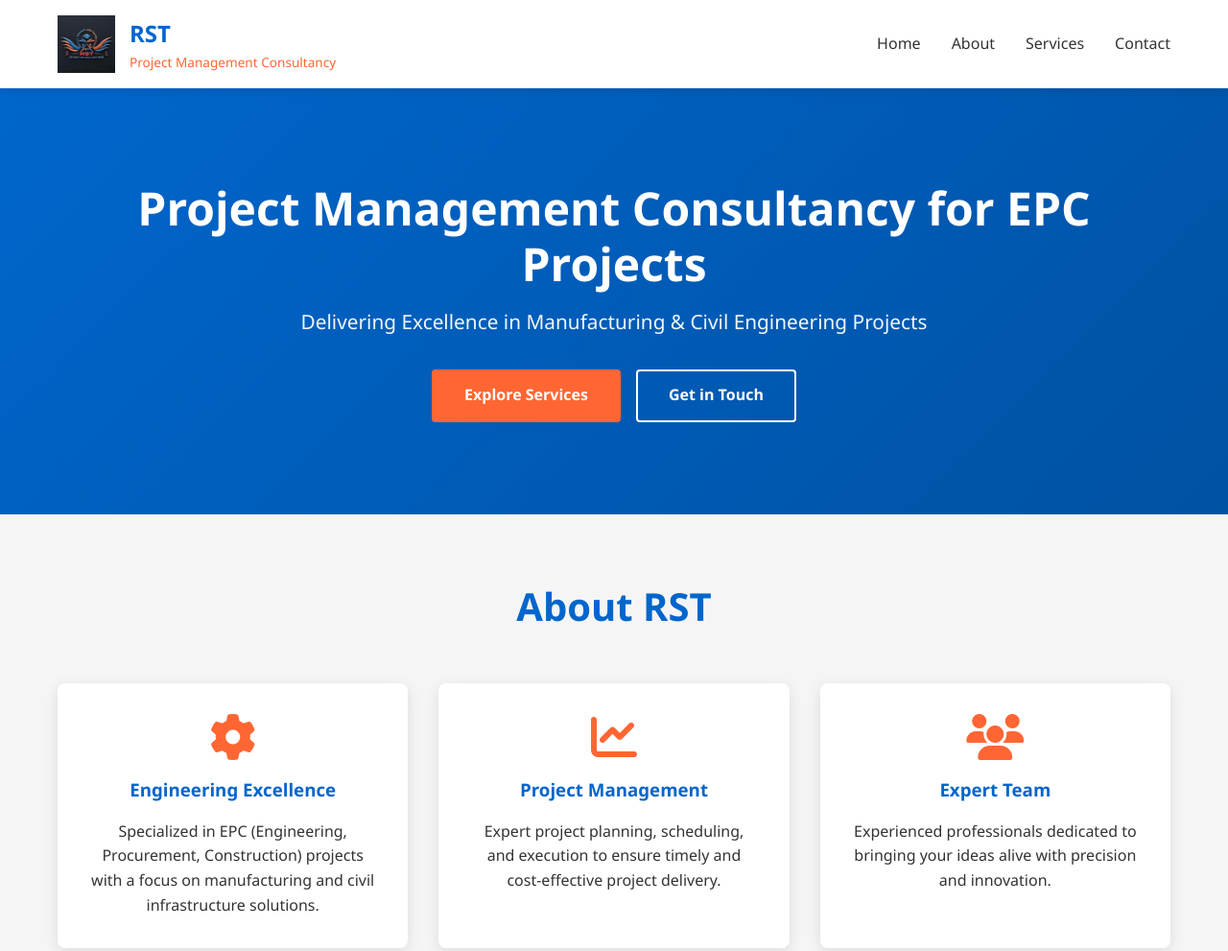
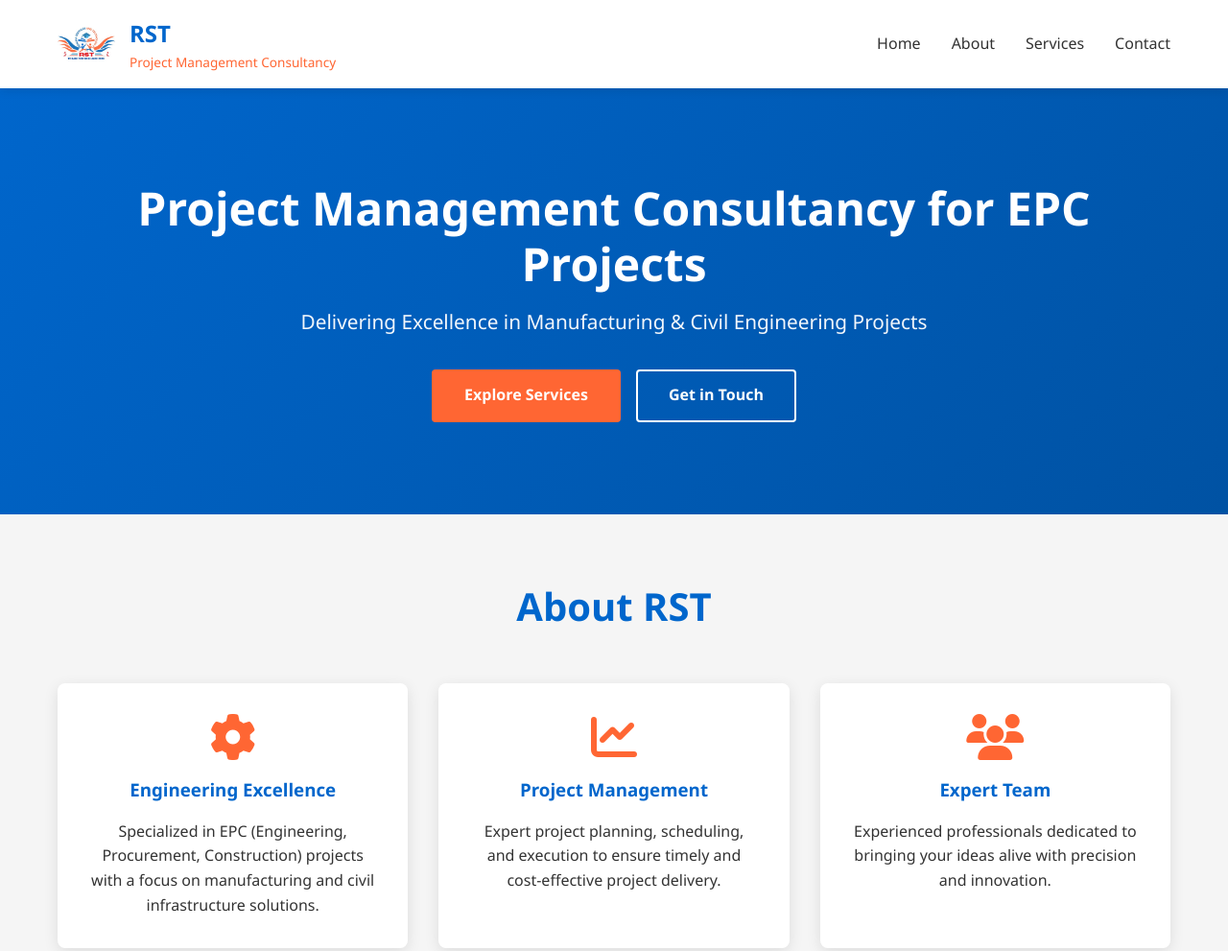
Before and after one commit to yshete4-2208/rst-website, a plain HTML site: page index.html in a window 1280 px wide. Shown: the top 991 px of the page at 96% size. Drawn offline with Linux system fonts and the light colour scheme.

Commit message:
Update header logo to new white-background version

```diff
--- a/index.html
+++ b/index.html
@@ -13,7 +13,7 @@
         <div class="container">
             <div class="nav-wrapper">
                 <div class="logo">
-                    <img src="images/rst-logo.webp" alt="RST Logo" class="logo-img">
+                    <img src="images/rst-logo.png" alt="RST Logo" class="logo-img">
                     <div class="company-info">
                         <h2>RST</h2>
                         <p>Project Management Consultancy</p>
```
Also changed, not shown: images/rst-logo.png (added), images/rst-logo.webp (deleted).
